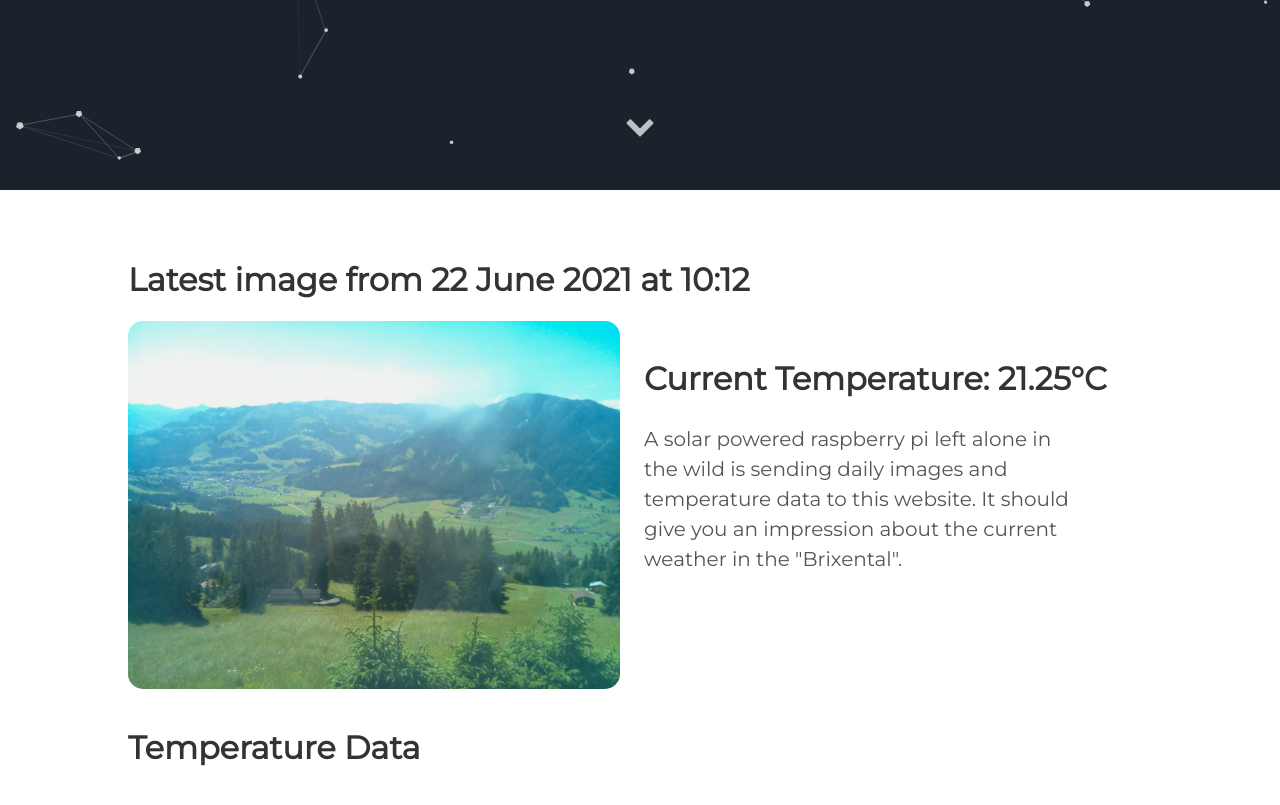
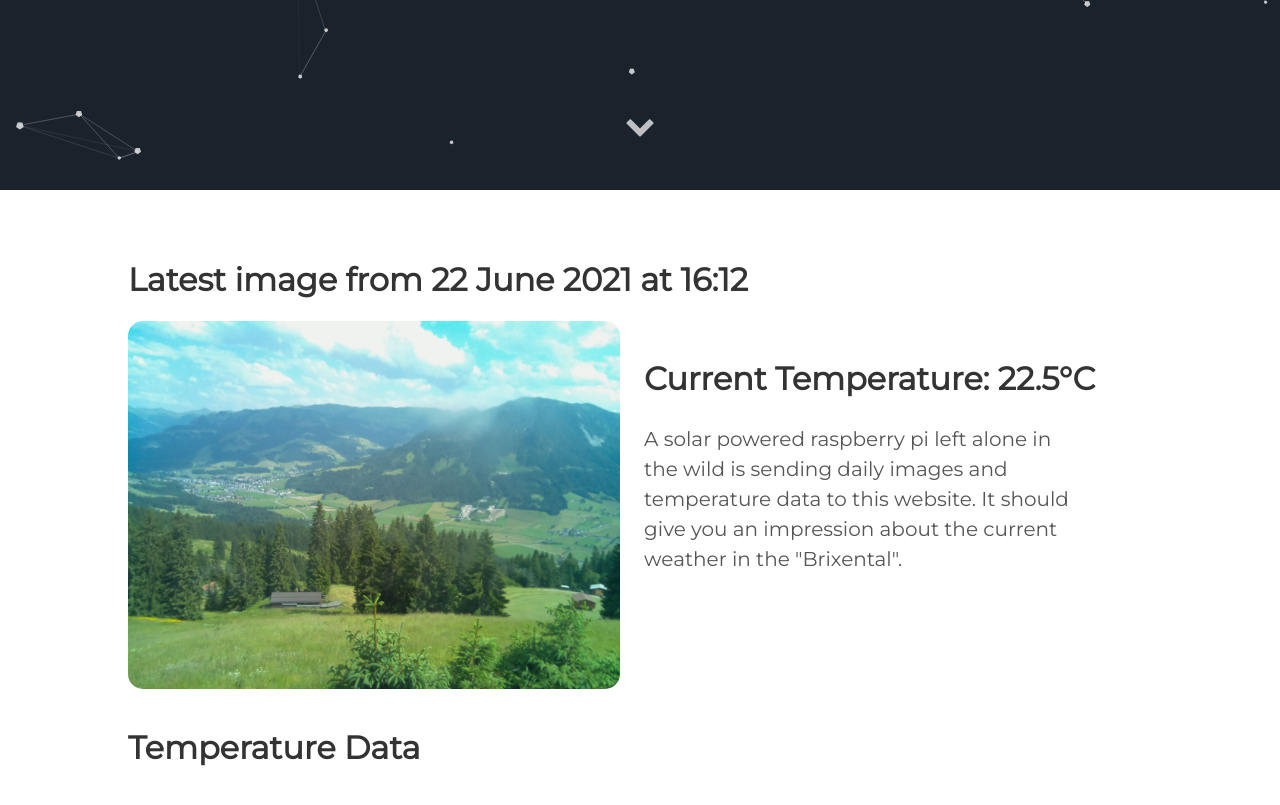
Before and after one commit to vektorious/vektorious.github.io, a Jekyll site: the page built from resources/huette.md, in a window 1280 px wide and 900 px high, scrolled down 710 px. Shown: the top 805 px of the window. Built offline with Jekyll 4.4.1, drawn with Linux system fonts in a browser that asks for light colours.

Commit message:
I'm a bot beep boop

```diff
--- a/resources/huette.md
+++ b/resources/huette.md
@@ -6,13 +6,13 @@
 description: 'Live image from the Austrian alps'
 twitter_text: ' '
 ---
-## Latest image from 22 June 2021 at 10:12
+## Latest image from 22 June 2021 at 16:12
 <div class="huette">
   <div class="huette-image">
     <img src="{{ "/assets/img/huette.jpg" | prepend: site.baseurl }}">
   </div>
   <div class="huette-text">
-        <h2>Current Temperature: 21.25°C</h2>
+        <h2>Current Temperature: 22.5°C</h2>
         <p>A solar powered raspberry pi left alone in the wild is sending daily images and temperature data to this website. It should give you an impression about the current weather in the "Brixental".</p>
 
   </div>
```
Also changed, not shown: rpi-script/2021-06-22_161050.txt (renamed from rpi-script/2021-06-22_101053.txt, +5 -5 lines), rpi-script/huette.md (+2 -2 lines), assets/img/huette.jpg, assets/img/temp_plot.png, rpi-script/temp_plot.png, 1 other file.
